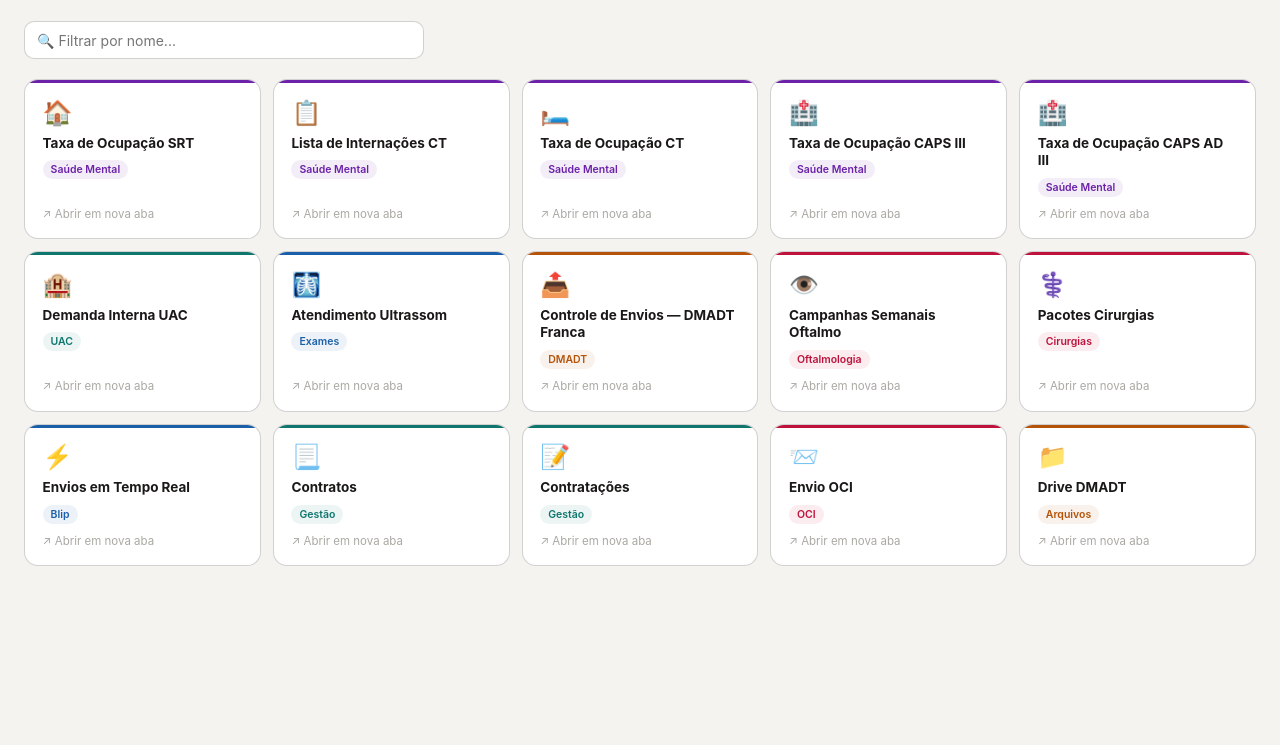
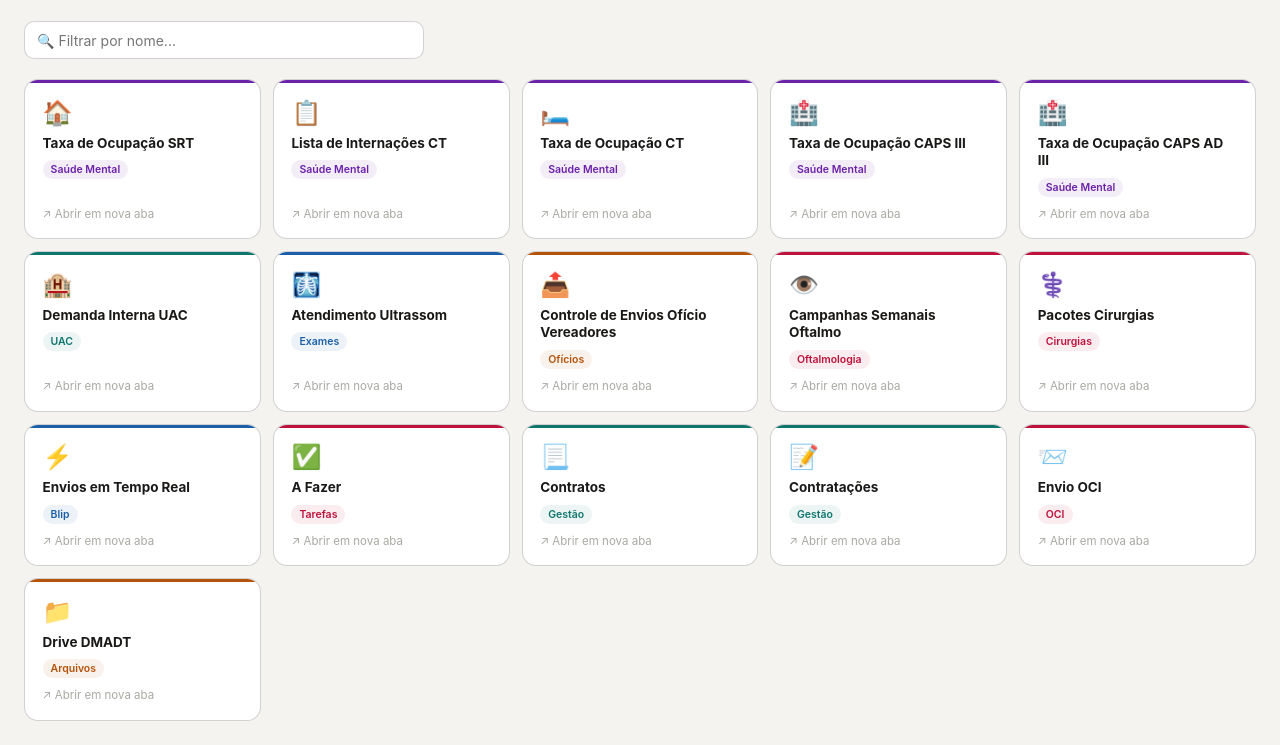
Before and after one commit to crismelol-cloud/ferramentas-departamento, a plain HTML site: page monitoramento.html in a window 1280 px wide. Shown: the part 71-816 px from the top of the page. Drawn offline with Linux system fonts and the light colour scheme.

Commit message:
Add files via upload

```diff
--- a/monitoramento.html
+++ b/monitoramento.html
@@ -124,9 +124,9 @@ const ITENS = [
     url: 'https://docs.google.com/spreadsheets/d/1OzMI0THB51dTe28Ih78BfUmROygv6-ZcRN0C-NXUahk/edit?usp=sharing'
   },
   {
-    nome: 'Controle de Envios — DMADT Franca',
+    nome: 'Controle de Envios Ofício Vereadores',
     icone: '📤',
-    tag: 'DMADT',
+    tag: 'Ofícios',
     cor: '#b45309', bgCor: 'rgba(180,83,9,0.08)',
     url: 'https://docs.google.com/spreadsheets/d/1IfUSuUbASw8FFxkcth86l7y0qze1EWEB/edit?usp=sharing&ouid=112158386669458499504&rtpof=true&sd=true'
   },
@@ -150,6 +150,13 @@ const ITENS = [
     tag: 'Blip',
     cor: '#1a5fa8', bgCor: 'rgba(26,95,168,0.08)',
     url: 'https://docs.google.com/spreadsheets/d/1IlqMkQ8nsKpJgfW2gx5rIcZDPZ6dzYX7qBGpuhMjcE0/edit?gid=0#gid=0'
+  },
+  {
+    nome: 'A Fazer',
+    icone: '✅',
+    tag: 'Tarefas',
+    cor: '#be123c', bgCor: 'rgba(190,18,60,0.08)',
+    url: 'https://docs.google.com/spreadsheets/d/1awPMxgDdmlOpkYfFBcyVSl7sN0Ig02iMDhC_xbRVg2M/edit?gid=0#gid=0'
   },
   {
     nome: 'Contratos',
```
